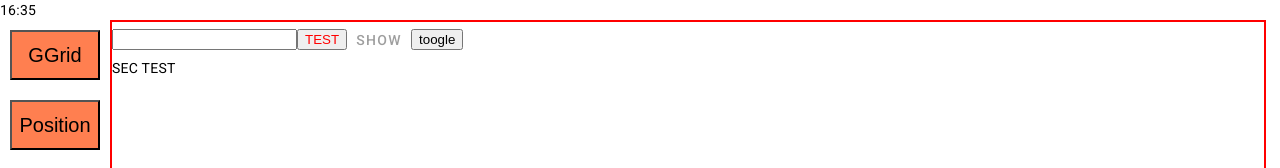
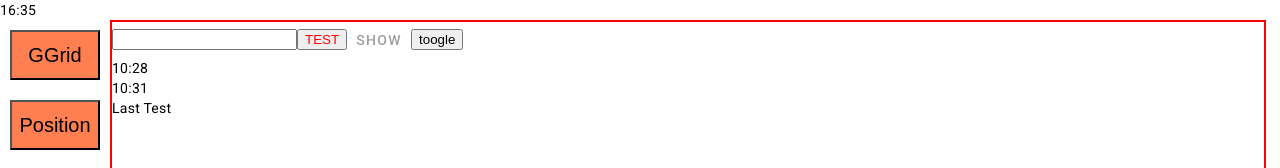
Before and after one commit to tarashevchuk0401/excercisesAngular, an Angular app: page /git in a window 1280 px wide. Shown: the top 168 px of the page. Built offline with nearby package versions, Linux system fonts and the light colour scheme.

Commit message:
resolve sec test

```diff
--- a/src/app/git/git.component.html
+++ b/src/app/git/git.component.html
@@ -4,4 +4,6 @@
 <button mat-button (click)="show()" [disabled]=[isGreen]>SHOW</button>
 <button (click)="toogle()" > toogle</button>
 
-<div>SEC TEST</div>
+<div>10:28</div>
+<div>10:31</div>
+<div>Last Test</div>
```
